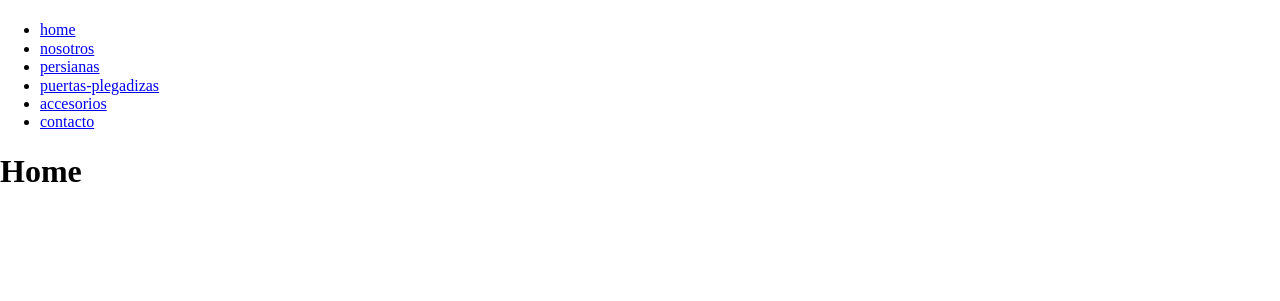
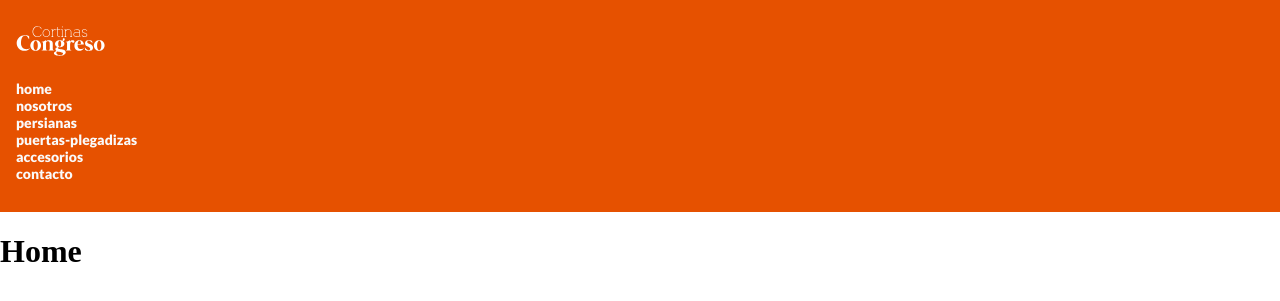
Before and after one commit to Hernanarica/cortinas-congreso, a PHP site: page / in a window 1280 px wide. Shown: the top 301 px of the page. Run offline with PHP 8.4, Linux system fonts and the light colour scheme.

Commit message:
iconos importados y header por empezar a construir

```diff
--- a/index.php
+++ b/index.php
@@ -17,29 +17,37 @@ if (!isset($section[ $currentSection ])) {
 	</head>
 	<body>
 		<header>
-			<h1></h1>
-			<nav>
-				<ul>
-					<li>
-						<a href="index.php?s=home">home</a>
+			<div class="wrapper">
+				<div class="wrapper-content__header">
+					<div class="header">
+						<h1 class="header__title">Cortinas congreso
+							<img src="src/assets/icons/icon__logo.svg" alt="logo cortinas congreso" class="header__logo">
+						</h1>
+						<nav class="header__navbar">
+							<ul class="header__menu">
+								<li class="header__item">
+									<a href="index.php?s=home" class="header__link header__link--hover">home</a>
 								</li>
-					<li>
-						<a href="index.php?s=nosotros">nosotros</a>
+								<li class="header__item">
+									<a href="index.php?s=nosotros" class="header__link header__link--hover">nosotros</a>
 								</li>
-					<li>
-						<a href="index.php?s=persianas">persianas</a>
+								<li class="header__item">
+									<a href="index.php?s=persianas" class="header__link header__link--hover">persianas</a>
 								</li>
-					<li>
-						<a href="index.php?s=puertas-plegadizas">puertas-plegadizas</a>
+								<li class="header__item">
+									<a href="index.php?s=puertas-plegadizas" class="header__link header__link--hover">puertas-plegadizas</a>
 								</li>
-					<li>
-						<a href="index.php?s=accesorios">accesorios</a>
+								<li class="header__item">
+									<a href="index.php?s=accesorios" class="header__link header__link--hover">accesorios</a>
 								</li>
-					<li>
-						<a href="index.php?s=contacto">contacto</a>
+								<li class="header__item">
+									<a href="index.php?s=contacto" class="header__link header__link--hover">contacto</a>
 								</li>
 							</ul>
 						</nav>
+					</div>
+				</div>
+			</div>
 		</header>
 		<main>
 			<?php
--- a/src/css/bootstrapping/variables.css
+++ b/src/css/bootstrapping/variables.css
@@ -3,33 +3,27 @@
     /* Base font */
     --fontBase: "lato", sans-serif;
     /* Titles |*/
-    --headLineSize-sm: 1rem;
-    --headLineSize-md: 1.5rem;
-    --headLineSize-xl: 2rem;
-    --headLine1: 900 3rem var(--fontBase);
-    --headLine2: 700 2rem var(--fontBase);
+    --headLine1-sm: 900 1.5rem var(--fontBase);
+    --headLine1-md: 900 1.625rem var(--fontBase);
+    --headLine1-xl: 900 1.75rem var(--fontBase);
+    --headLine2-sm: 700 1.25rem var(--fontBase);
+    --headLine2-md: 700 1.375rem var(--fontBase);
+    --headLine2-xl: 700 1.5rem var(--fontBase);
     /* Texts */
-    --bodyLineSize-sm: 1rem;
-    --bodyLineSize-md: 1.5rem;
-    --bodyLineSize-xl: 2rem;
-    --bodyLine1: 400 1.2rem var(--fontBase);
-    --bodyLine2: 300 1rem var(--fontBase);
+    --bodyLine1-sm: 400 0.875rem var(--fontBase);
+    --bodyLine1-md: 400 1rem var(--fontBase);
+    --bodyLine1-xl: 400 1.125rem var(--fontBase);
+    --bodyLine2-sm: 300 0.875rem var(--fontBase);
+    --bodyLine2-md: 300 1rem var(--fontBase);
+    --bodyLine2-xl: 300 1.125rem var(--fontBase);
     /* Colors */
-    --colorOne: "#fafafa";
-    --colorTwo: "#212121";
-    --colorThree: "#424242";
-    /*color: #fafafa;*/
-    /*color: #212121;*/
-    /*color: #424242;*/
+    --colorOne: #fafafa;
+    --colorTwo: #212121;
+    --colorThree: #424242;
     /* Backgrounds */
-    --bgOne: "#e65100";
-    --bgTwo: "#ed8e07";
-    --bgThree: "#ffad0e";
-    --bgFour: "#757575";
-    --bgFive: "#fafafa";
-    /*color: #e65100;*/
-    /*color: #ed8e07;*/
-    /*color: #ffad0e;*/
-    /*color: #757575;*/
-    /*color: #fafafa*/
+    --bgOne: #e65100;
+    --bgTwo: #ed8e07;
+    --bgThree: #ffad0e;
+    --bgFour: #757575;
+    --bgFive: #fafafa;
 }
--- a/src/css/components/TheHeader.css
+++ b/src/css/components/TheHeader.css
@@ -0,0 +1,29 @@
+.wrapper-content__header {
+    background-color: var(--bgOne);
+    font: var(--bodyLine2-sm);
+}
+
+.header {
+    padding: 1rem;
+}
+
+.header__title {
+    font-size: 0;
+}
+
+.header__logo {
+    block-size: 50px;
+}
+
+.header__menu {
+    padding: 0;
+}
+
+.header__item {
+    list-style: none;
+}
+
+.header__link {
+    color: var(--colorOne);
+    text-decoration: none;
+}
```
Also changed, not shown: src/assets/icons/icon__check.svg (added), src/assets/icons/icon__cortinas.svg (added), src/assets/icons/icon__email.svg (added), src/assets/icons/icon__enrollador.svg (added), src/assets/icons/icon__eye.svg (added), src/assets/icons/icon__facebook.svg (added), src/assets/icons/icon__instagram.svg (added), src/assets/icons/icon__locate-dark.svg (added), src/assets/icons/icon__locate.svg (added), src/assets/icons/icon__logo.svg (added), src/assets/icons/icon__menu-open.svg (added), src/assets/icons/icon__phone.svg (added), src/assets/icons/icon__plegadiza.svg (added), src/assets/icons/icon__time.svg (added), 1 more files. Lines whose indentation alone changed are shown as unchanged.
